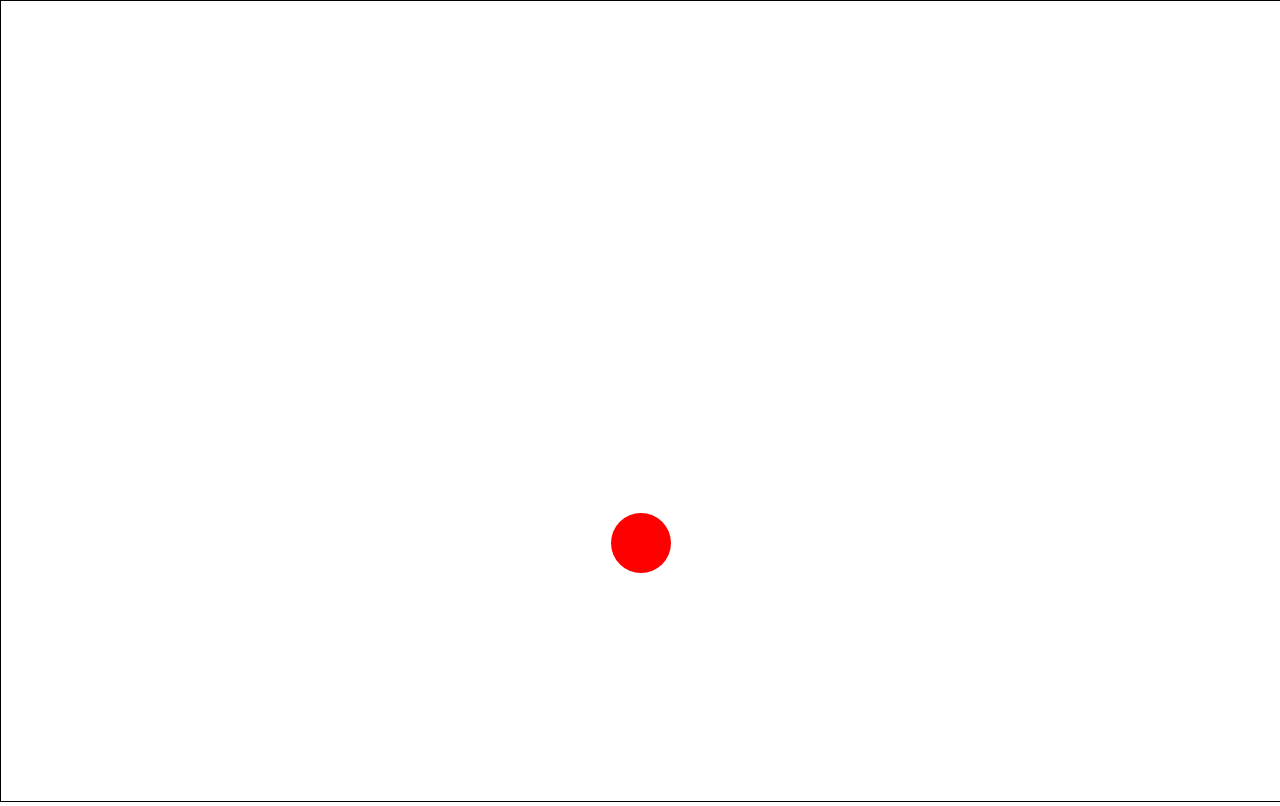
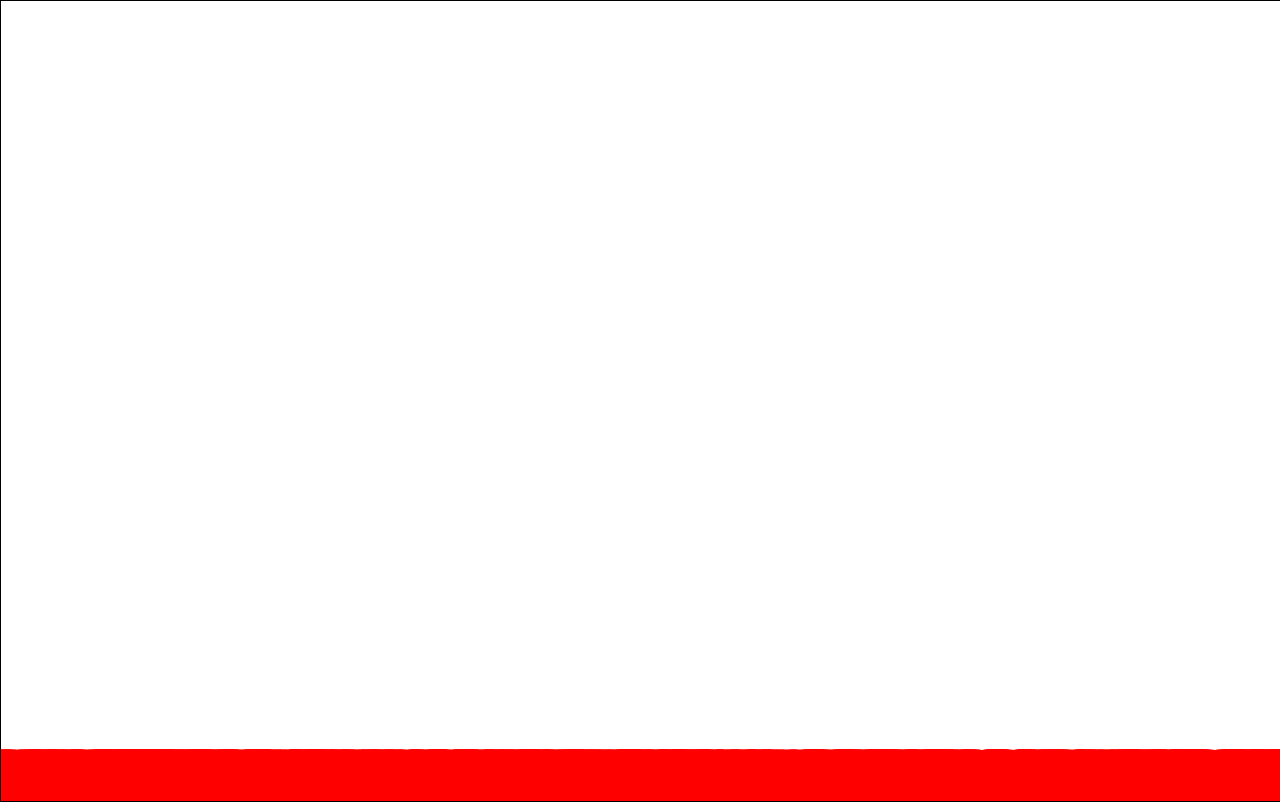
Before and after one commit to IngWilsonBenavides/gravity, a plain HTML site: page index.html in a window 1280 px wide. Drawn offline with Linux system fonts and the light colour scheme.

Commit message:
se agregan muchos circulos rojos, están tan densos que parecen una linea recta

```diff
--- a/canvas.js
+++ b/canvas.js
@@ -19,6 +19,8 @@ var colors = [
 	'#FF7F66'
 ];
 
+var gravity = 1;
+var friction = 0.99;
 
 // Event Listeners
 addEventListener("mousemove", function(event) {
@@ -54,7 +56,9 @@ function Ball(x, y, dy, radius, color) {
 
 	this.update = function() {
 		if (this.y + this.radius > canvas.height) {
-			this.dy = -this.dy;
+			this.dy = -this.dy * friction;
+		} else {
+			this.dy += gravity;
 		}
 		this.y += this.dy;
 		this.draw();
@@ -72,9 +76,12 @@ function Ball(x, y, dy, radius, color) {
 
 // Implementation
 var ball;
+var ballArray = [];
 function init() {
-	ball = new Ball(canvas.width / 2, canvas.height / 2, 2, 30, 'red');
-	console.log(ball);
+	for (var i = 0; i < 500; i++) {
+		var x = randomIntFromRange(0, canvas.width);
+		ballArray.push(new Ball(x, 200, 2, 30, 'red'));
+	}
 }
 
 // Animation Loop
@@ -82,7 +89,10 @@ function animate() {
 	requestAnimationFrame(animate);
 
 	c.clearRect(0, 0, canvas.width, canvas.height);
-	ball.update();
+
+	for (var i = 0; i < ballArray.length; i++) {
+		ballArray[i].update();
+	}
 }
 
 init();
--- a/index.html
+++ b/index.html
@@ -2,6 +2,7 @@
 <html lang="en">
 <head>
 	<meta charset="utf-8">
+	<meta name="viewport" content="width=device-width, initial-scale=1.0">
 	<title>Canvas Resize</title>
 	<style type="text/css">
 		canvas {
@@ -9,9 +10,10 @@
 		}
 
 		body {
-			margin: 0px;
-			padding: 0px;
-			overflow: hidden;
+			margin: 0;
+			padding: 0;
+			height: 100%;
+
 
 		}
 	</style>
```
